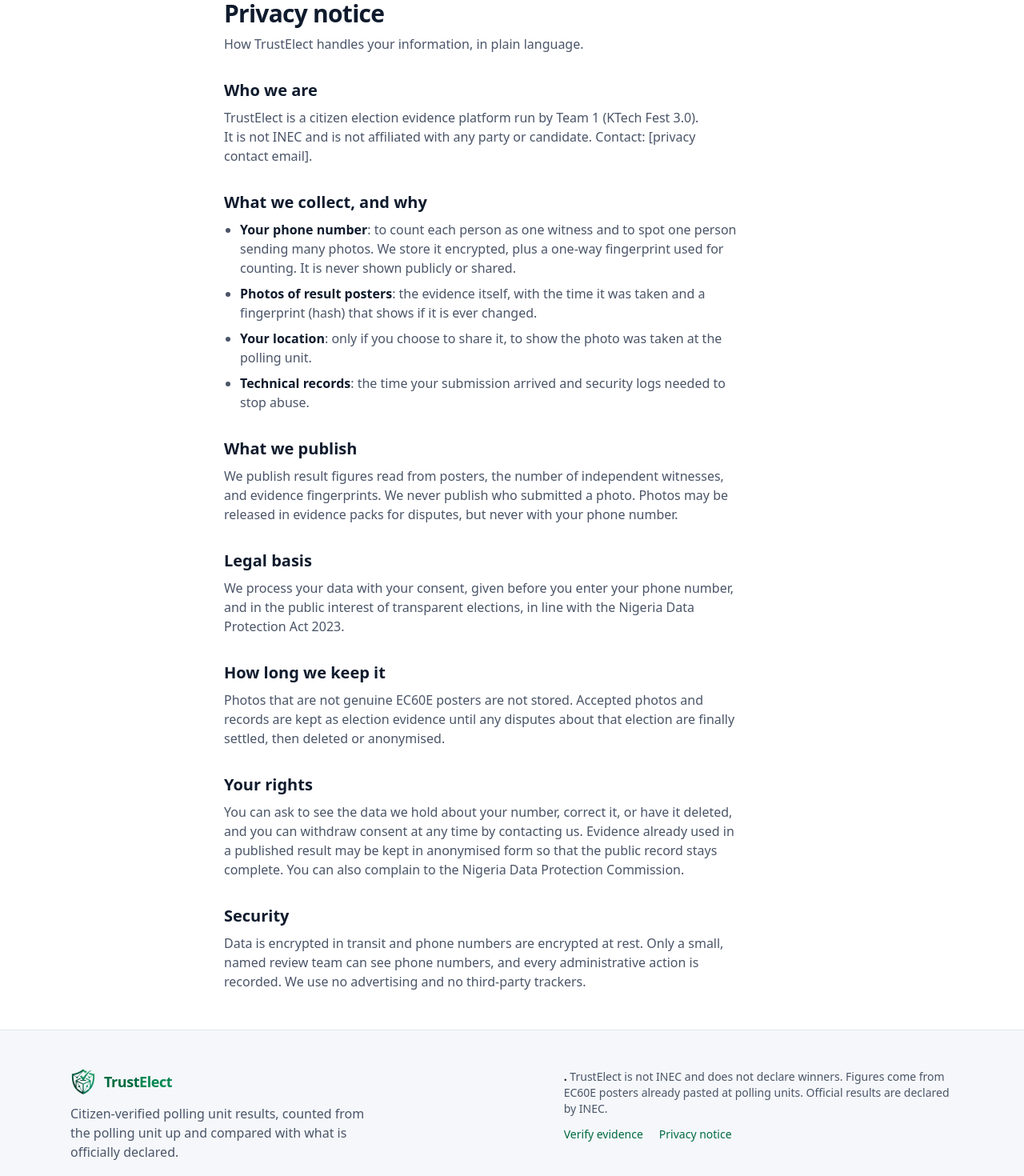
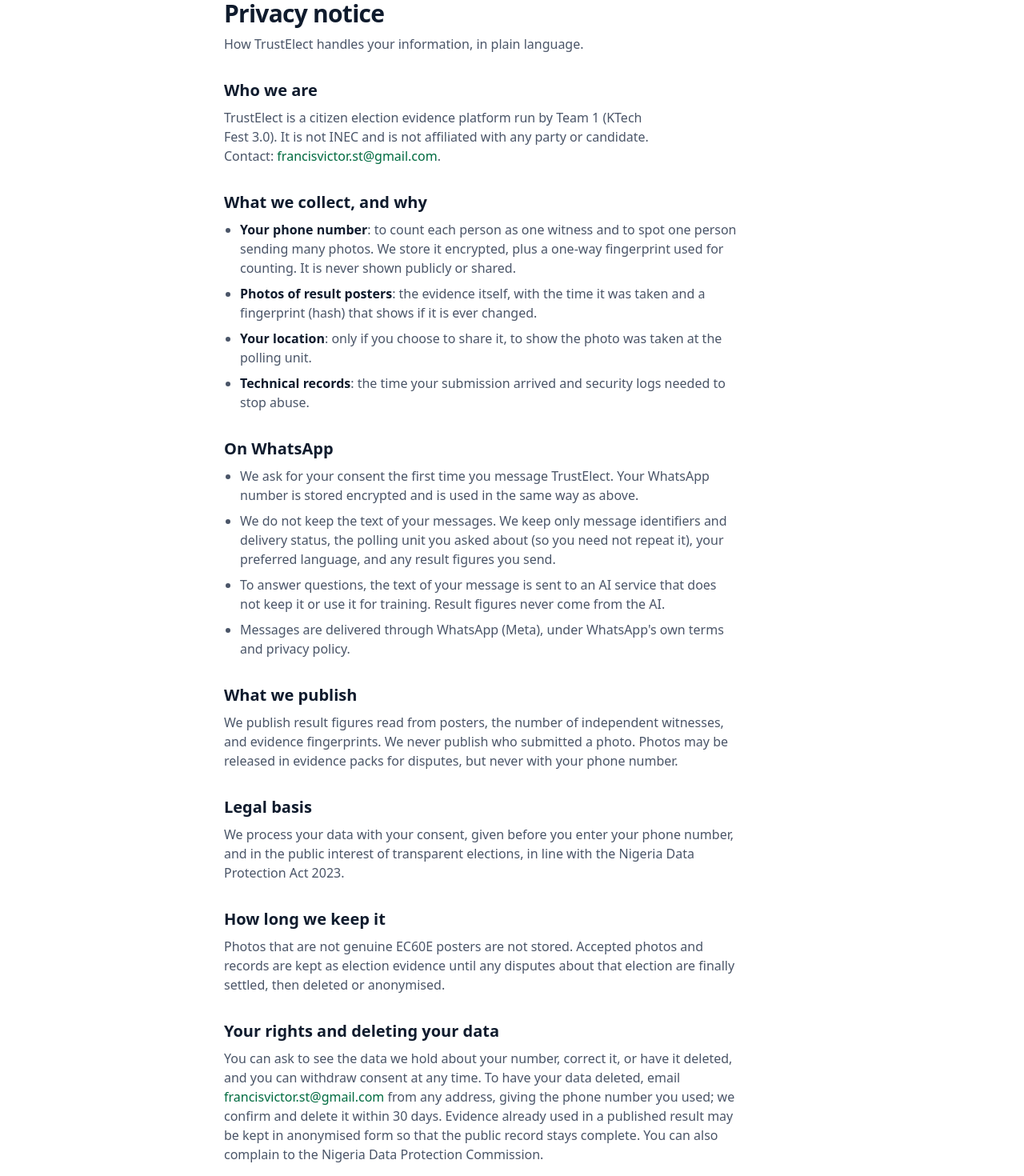
Before and after one commit to ktechfest2/TEAM-1-3.0, a Next.js app in the folder apps/web/: page /privacy in a window 1280 px wide. Shown: the part 120-1590 px from the top of the page at 80% size. Built offline with nearby package versions, Linux system fonts and the light colour scheme; no server answers.

Commit message:
Privacy notice: contact email, WhatsApp section and data deletion

```diff
--- a/apps/web/src/app/(public)/privacy/page.tsx
+++ b/apps/web/src/app/(public)/privacy/page.tsx
@@ -2,13 +2,19 @@ import type { Metadata } from 'next';
 
 export const metadata: Metadata = { title: 'Privacy notice' };
 
-const SECTIONS: { title: string; body: React.ReactNode }[] = [
+const CONTACT = 'francisvictor.st@gmail.com';
+
+const SECTIONS: { id?: string; title: string; body: React.ReactNode }[] = [
   {
     title: 'Who we are',
     body: (
       <p>
         TrustElect is a citizen election evidence platform run by Team 1 (KTech Fest 3.0). It is not INEC and is not
-        affiliated with any party or candidate. Contact: <span className="font-medium">[privacy contact email]</span>.
+        affiliated with any party or candidate. Contact:{' '}
+        <a href={`mailto:${CONTACT}`} className="font-medium text-brand-strong hover:underline">
+          {CONTACT}
+        </a>
+        .
       </p>
     ),
   },
@@ -32,6 +38,27 @@ const SECTIONS: { title: string; body: React.ReactNode }[] = [
         <li>
           <strong>Technical records</strong>: the time your submission arrived and security logs needed to stop abuse.
         </li>
+      </ul>
+    ),
+  },
+  {
+    id: 'whatsapp',
+    title: 'On WhatsApp',
+    body: (
+      <ul className="grid list-disc gap-2 pl-5">
+        <li>
+          We ask for your consent the first time you message TrustElect. Your WhatsApp number is stored encrypted and is
+          used in the same way as above.
+        </li>
+        <li>
+          We do not keep the text of your messages. We keep only message identifiers and delivery status, the polling unit
+          you asked about (so you need not repeat it), your preferred language, and any result figures you send.
+        </li>
+        <li>
+          To answer questions, the text of your message is sent to an AI service that does not keep it or use it for
+          training. Result figures never come from the AI.
+        </li>
+        <li>Messages are delivered through WhatsApp (Meta), under WhatsApp&apos;s own terms and privacy policy.</li>
       </ul>
     ),
   },
@@ -64,11 +91,16 @@ const SECTIONS: { title: string; body: React.ReactNode }[] = [
     ),
   },
   {
-    title: 'Your rights',
+    id: 'your-rights',
+    title: 'Your rights and deleting your data',
     body: (
       <p>
         You can ask to see the data we hold about your number, correct it, or have it deleted, and you can withdraw
-        consent at any time by contacting us. Evidence already used in a published result may be kept in anonymised form
+        consent at any time. To have your data deleted, email{' '}
+        <a href={`mailto:${CONTACT}`} className="font-medium text-brand-strong hover:underline">
+          {CONTACT}
+        </a>{' '}
+        from any address, giving the phone number you used; we confirm and delete it within 30 days. Evidence already used in a published result may be kept in anonymised form
         so that the public record stays complete. You can also complain to the Nigeria Data Protection Commission.
       </p>
     ),
@@ -91,7 +123,7 @@ export default function PrivacyPage() {
       <p className="mt-2 text-ink-muted">How TrustElect handles your information, in plain language.</p>
       <div className="mt-8 grid gap-8">
         {SECTIONS.map((s) => (
-          <section key={s.title} className="grid gap-2">
+          <section key={s.title} id={s.id} className="grid scroll-mt-24 gap-2">
             <h2 className="text-xl font-semibold">{s.title}</h2>
             <div className="max-w-[70ch] text-ink-muted [&_strong]:text-ink">{s.body}</div>
           </section>
```
